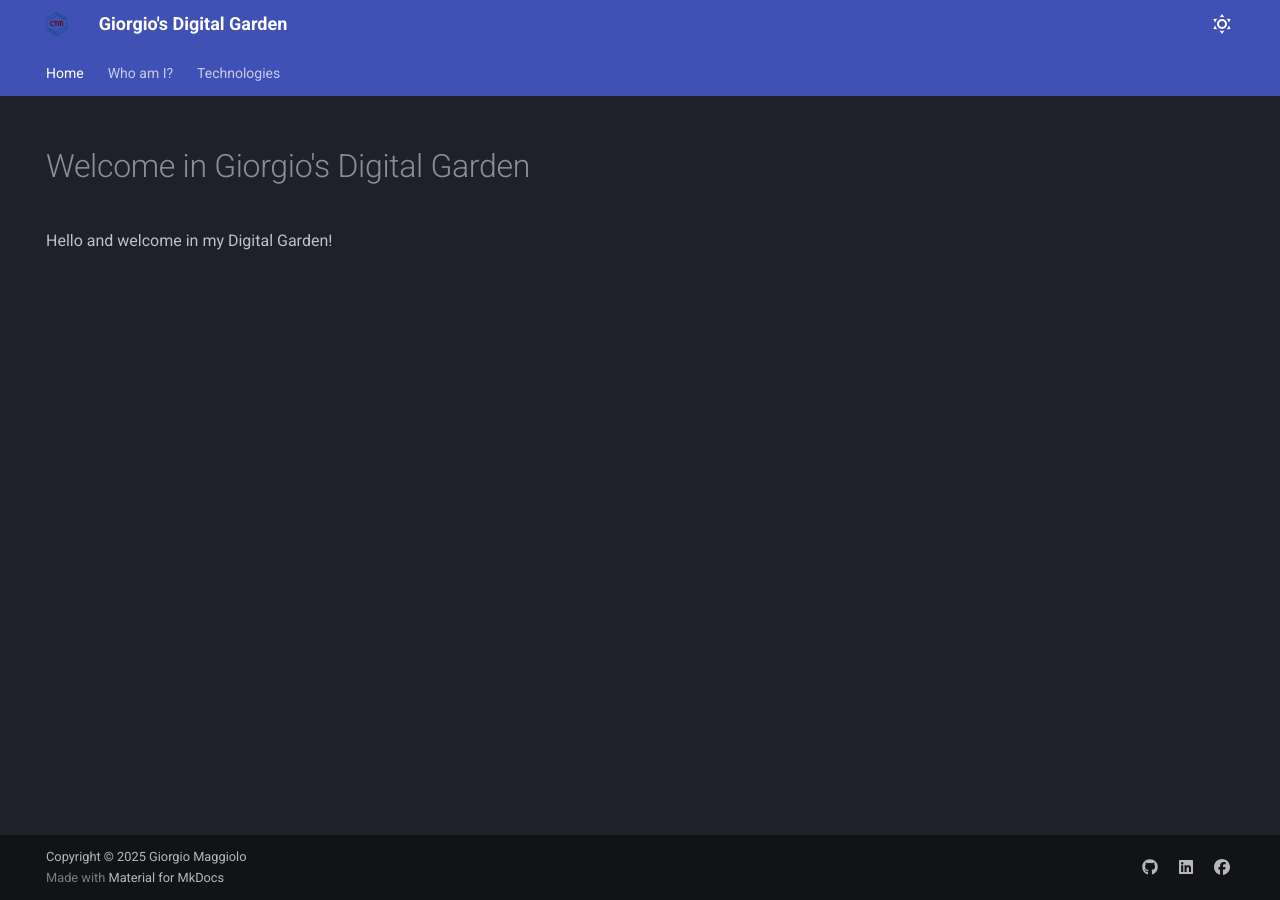
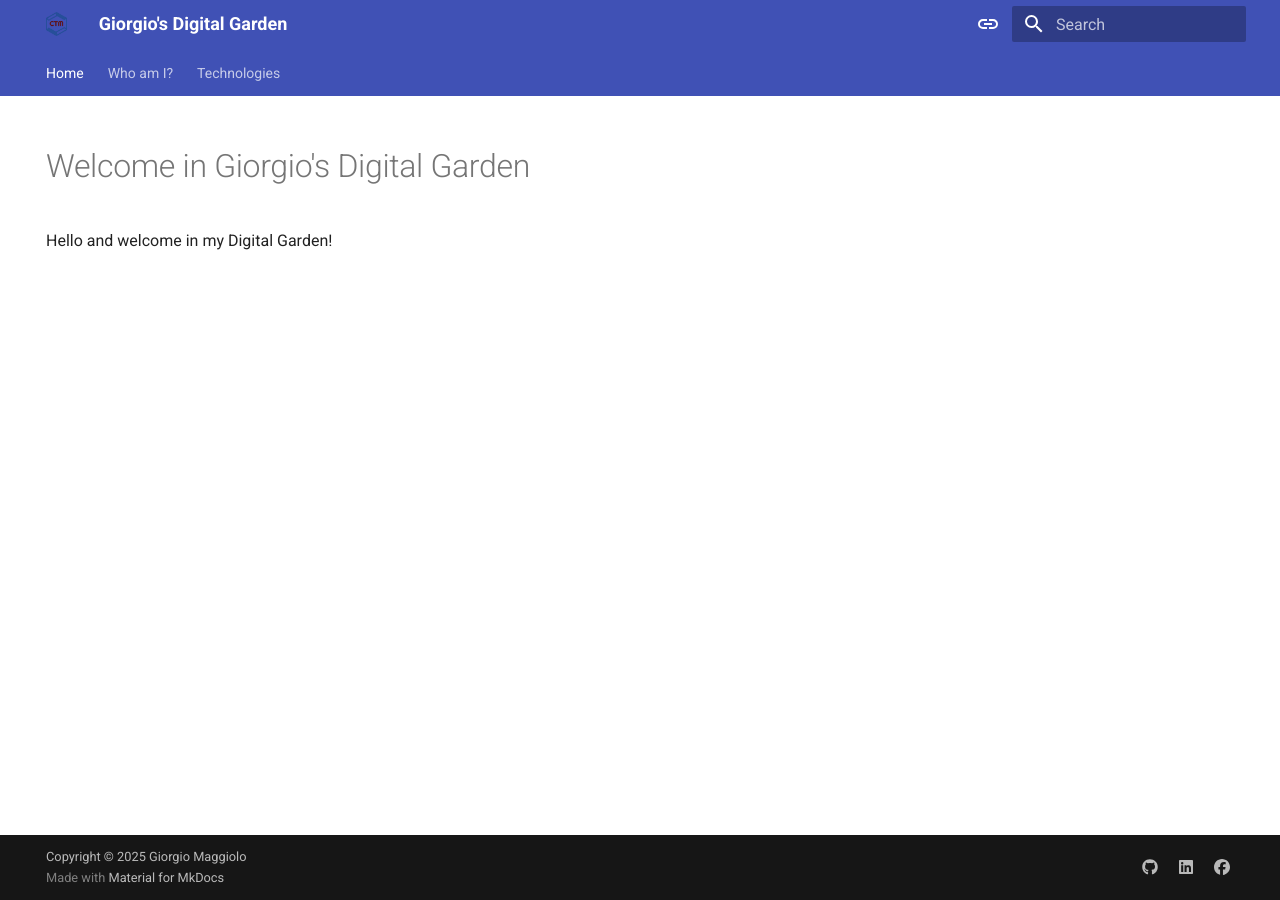
Before and after one commit to aramilialon/digitalgarden, an MkDocs documentation site: the page built from docs/index.md, in a window 1280 px wide. Built offline with MkDocs 1.6.1 and Material for MkDocs 9.7.7, drawn with Linux system fonts in a browser that asks for light colours.

Commit message:
changed colour plugin + added search feature

```diff
--- a/mkdocs.yml
+++ b/mkdocs.yml
@@ -9,21 +9,31 @@ theme:
   name: material
   logo: assets/ctm_solo_logo.png
   palette:
-    # Dark Mode
-    - scheme: slate
+    - media: "(prefers-color-scheme)"
       toggle:
-        icon: material/weather-sunny
-        name: Dark mode
-      # primary: green
-      # accent: deep purple
+        icon: material/link
+        name: Switch to light mode
+    - media: "(prefers-color-scheme: light)"
+      scheme: default
+      primary: indigo
+      accent: indigo
+      toggle:
+        icon: material/toggle-switch
+        name: Switch to dark mode
+    - media: "(prefers-color-scheme: dark)"
+      scheme: slate
+      primary: black
+      accent: indigo
+      toggle:
+        icon: material/toggle-switch-off
+        name: Switch to system preference
+  font:
+    text: Roboto
+    code: Roboto Mono
+  favicon: assets/ctm_solo_logo.png
+  icon:
+    logo: assets/ctm_solo_logo.png
 
-    # Light Mode
-    - scheme: default
-      toggle:
-        icon: material/weather-night
-        name: Light mode
-      # primary: blue
-      # accent: deep orange
   features:
     - navigation.instant
     - navigation.instant.progress
@@ -46,6 +56,7 @@ plugins:
   # - blog
   - meta
   - social
+  - search
 
 markdown_extensions:
   - attr_list
```
